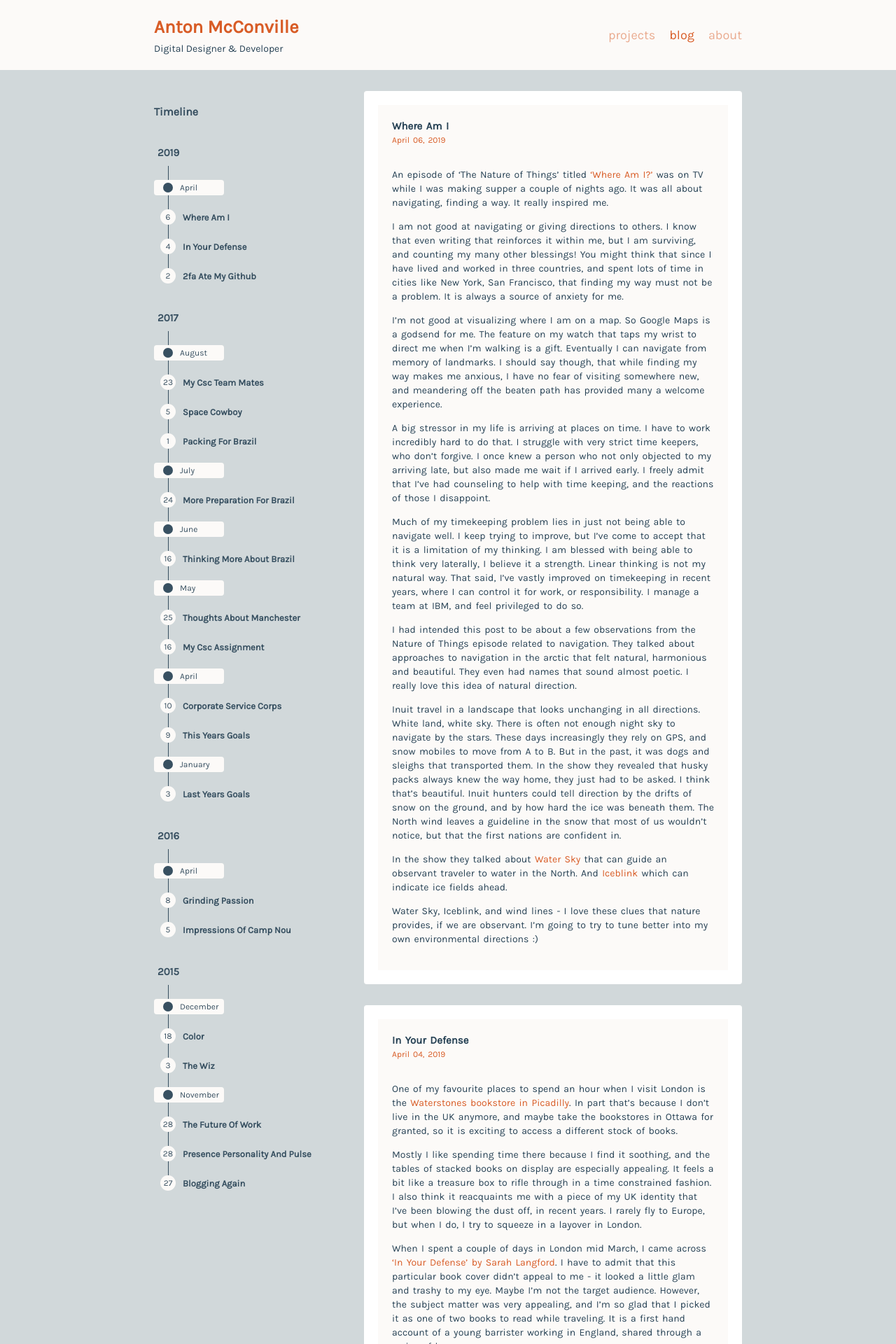
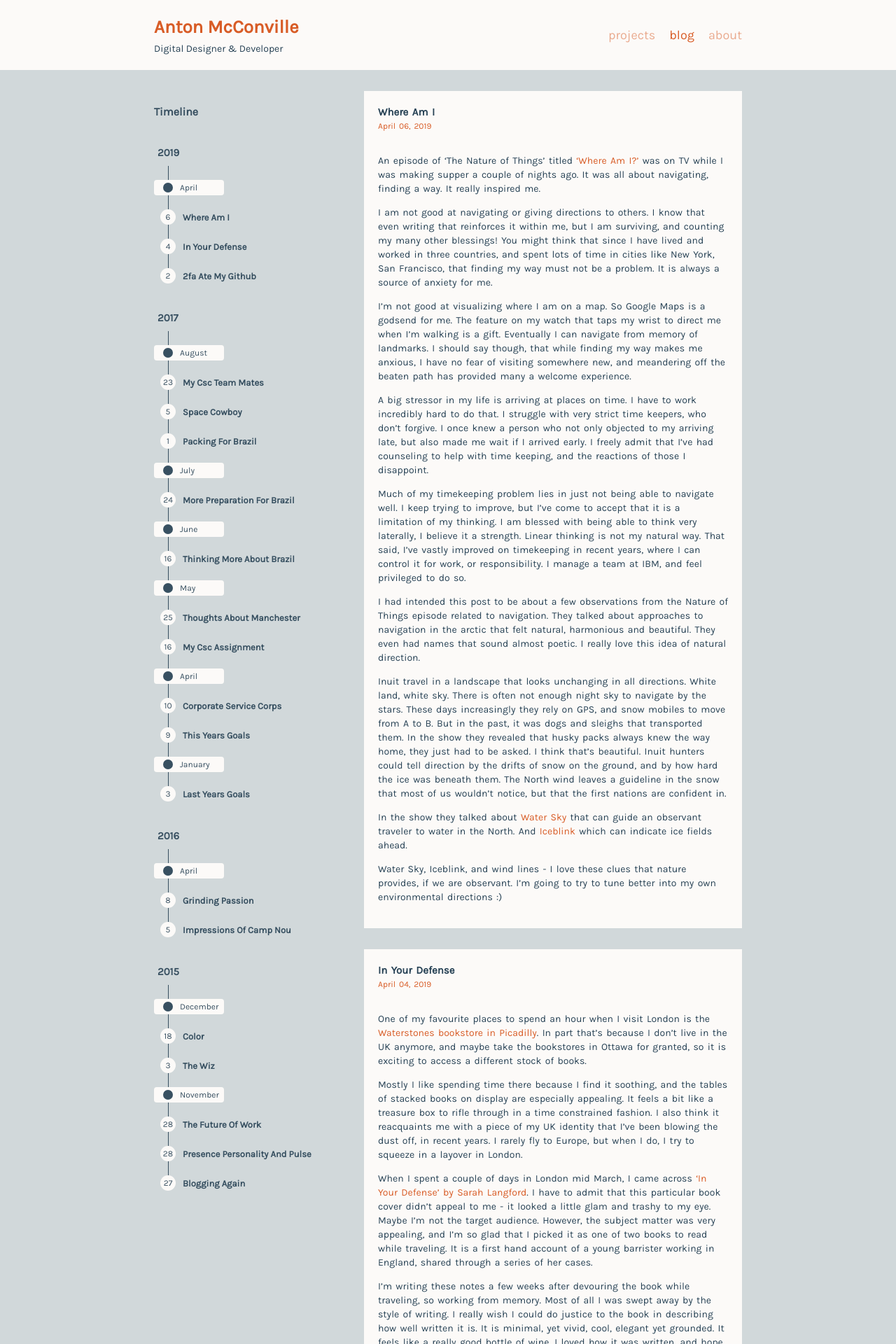
Before and after one commit to mcconville/blog, a Jekyll site: the page built from index.md, in a window 1280 px wide. Shown: the top 1920 px of the page at 70% size. Built offline with Jekyll 4.4.1, drawn with Linux system fonts in a browser that asks for light colours.

Commit message:
minimal mood

```diff
--- a/css/blog.css
+++ b/css/blog.css
@@ -100,8 +100,8 @@ a .blogline {
 
 .postwrapper {
   background: white;
-  border-radius: 4px;
-  padding: 20px;
+  /* border-radius: 4px;
+  padding: 20px; */
   margin-top: 30px;
 }
 
```
